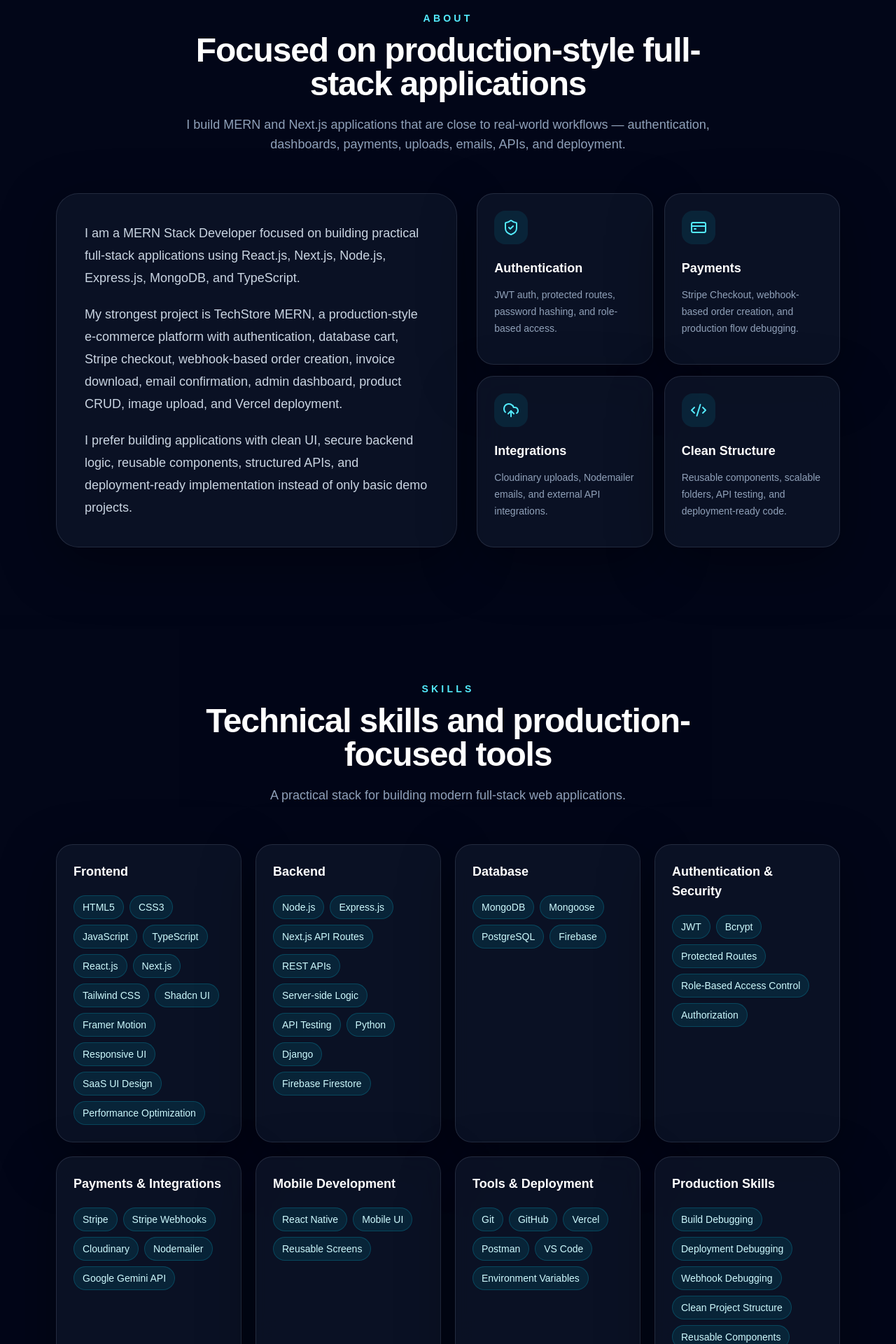
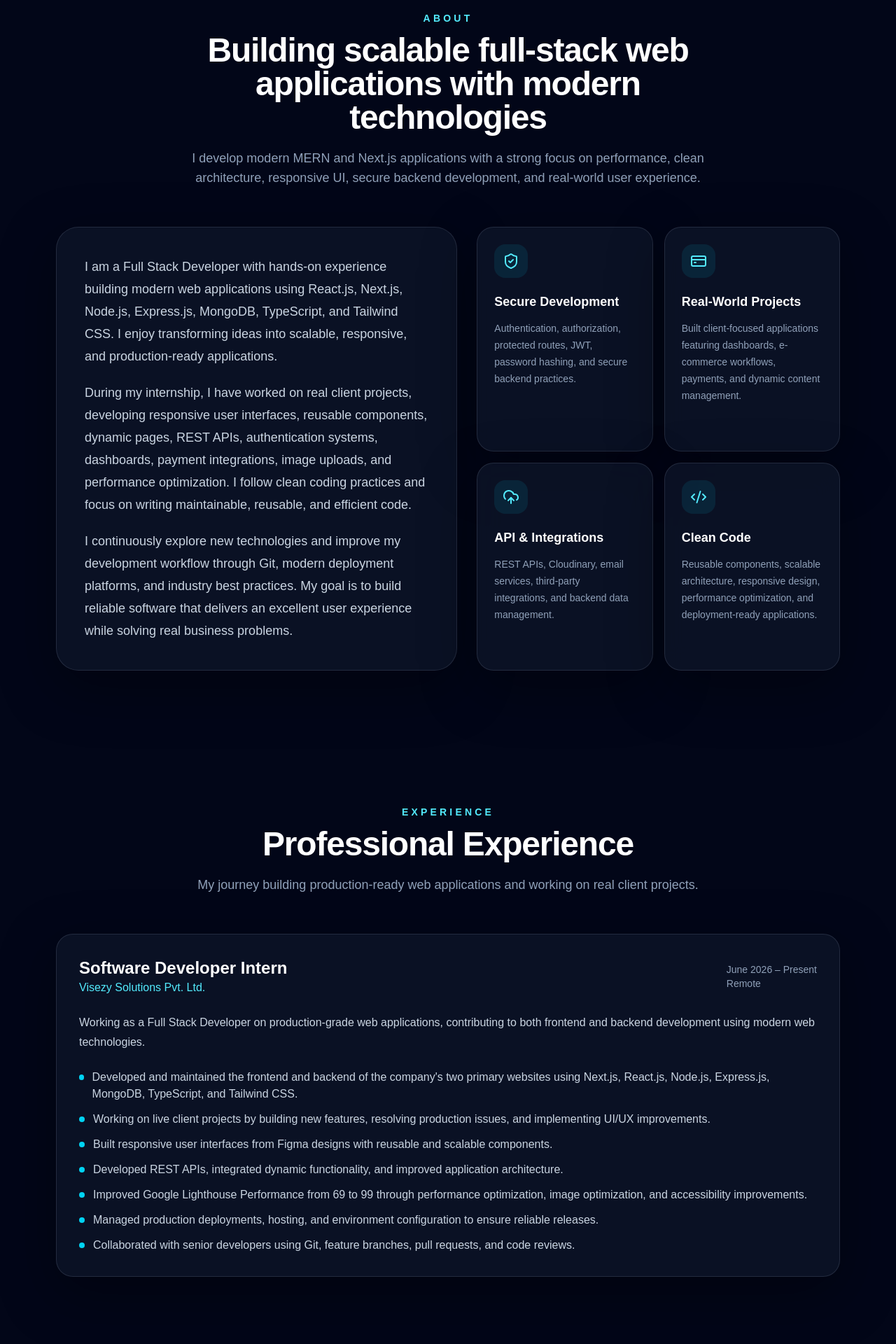
Before and after one commit to harshrajsinhvaghela7586/Portfolio, a Next.js app: page / in a window 1280 px wide. Shown: the part 880-2800 px from the top of the page at 70% size. Built offline with nearby package versions, Linux system fonts and the light colour scheme.

Commit message:
feat: enhance portfolio content and add experience section

```diff
--- a/src/app/page.tsx
+++ b/src/app/page.tsx
@@ -7,6 +7,7 @@ import ProjectTimeline from "../components/ProjectTimeline";
 import Education from "../components/Education";
 import Contact from "../components/Contact";
 import Footer from "../components/Footer";
+import Experience from "../components/Experience";
 
 export default function Home() {
   return (
@@ -14,6 +15,7 @@ export default function Home() {
       <Navbar />
       <Hero />
       <About />
+      <Experience />
       <Skills />
       <Projects />
       <ProjectTimeline />
--- a/src/components/About.tsx
+++ b/src/components/About.tsx
@@ -7,34 +7,33 @@ import SectionHeading from "./SectionHeading";
 const highlights = [
   {
     icon: ShieldCheck,
-    title: "Authentication",
-    text: "JWT auth, protected routes, password hashing, and role-based access.",
+    title: "Secure Development",
+    text: "Authentication, authorization, protected routes, JWT, password hashing, and secure backend practices.",
   },
   {
     icon: CreditCard,
-    title: "Payments",
-    text: "Stripe Checkout, webhook-based order creation, and production flow debugging.",
+    title: "Real-World Projects",
+    text: "Built client-focused applications featuring dashboards, e-commerce workflows, payments, and dynamic content management.",
   },
   {
     icon: UploadCloud,
-    title: "Integrations",
-    text: "Cloudinary uploads, Nodemailer emails, and external API integrations.",
+    title: "API & Integrations",
+    text: "REST APIs, Cloudinary, email services, third-party integrations, and backend data management.",
   },
   {
     icon: Code2,
-    title: "Clean Structure",
-    text: "Reusable components, scalable folders, API testing, and deployment-ready code.",
+    title: "Clean Code",
+    text: "Reusable components, scalable architecture, responsive design, performance optimization, and deployment-ready applications.",
   },
 ];
-
 export default function About() {
   return (
     <section id="about" className="section-padding bg-slate-950">
       <div className="container-custom">
         <SectionHeading
           eyebrow="About"
-          title="Focused on production-style full-stack applications"
-          description="I build MERN and Next.js applications that are close to real-world workflows — authentication, dashboards, payments, uploads, emails, APIs, and deployment."
+          title="Building scalable full-stack web applications with modern technologies"
+          description="I develop modern MERN and Next.js applications with a strong focus on performance, clean architecture, responsive UI, secure backend development, and real-world user experience."
         />
 
         <div className="grid gap-7 lg:grid-cols-[1.05fr_0.95fr]">
@@ -47,23 +46,25 @@ export default function About() {
           >
             <div className="space-y-5 text-base leading-8 text-slate-300 sm:text-lg">
               <p>
-                I am a MERN Stack Developer focused on building practical
-                full-stack applications using React.js, Next.js, Node.js,
-                Express.js, MongoDB, and TypeScript.
+                I am a Full Stack Developer with hands-on experience building modern web
+                applications using React.js, Next.js, Node.js, Express.js, MongoDB,
+                TypeScript, and Tailwind CSS. I enjoy transforming ideas into scalable,
+                responsive, and production-ready applications.
               </p>
 
               <p>
-                My strongest project is TechStore MERN, a production-style
-                e-commerce platform with authentication, database cart, Stripe
-                checkout, webhook-based order creation, invoice download,
-                email confirmation, admin dashboard, product CRUD, image
-                upload, and Vercel deployment.
+                During my internship, I have worked on real client projects, developing
+                responsive user interfaces, reusable components, dynamic pages, REST APIs,
+                authentication systems, dashboards, payment integrations, image uploads,
+                and performance optimization. I follow clean coding practices and focus on
+                writing maintainable, reusable, and efficient code.
               </p>
 
               <p>
-                I prefer building applications with clean UI, secure backend
-                logic, reusable components, structured APIs, and deployment-ready
-                implementation instead of only basic demo projects.
+                I continuously explore new technologies and improve my development
+                workflow through Git, modern deployment platforms, and industry best
+                practices. My goal is to build reliable software that delivers an excellent
+                user experience while solving real business problems.
               </p>
             </div>
           </motion.div>
--- /dev/null
+++ b/src/components/Experience.tsx
@@ -0,0 +1,58 @@
+import { experiences } from "../data/experience";
+import SectionHeading from "./SectionHeading";
+
+export default function Experience() {
+  return (
+    <section id="experience" className="section-padding">
+      <div className="container-custom">
+        <SectionHeading
+          eyebrow="Experience"
+          title="Professional Experience"
+          description="My journey building production-ready web applications and working on real client projects."
+        />
+
+        <div className="space-y-8">
+          {experiences.map((experience) => (
+            <div
+              key={experience.company}
+              className="glass-card rounded-3xl p-8"
+            >
+              <div className="flex flex-col gap-2 md:flex-row md:items-center md:justify-between">
+                <div>
+                  <h3 className="text-2xl font-bold text-white">
+                    {experience.role}
+                  </h3>
+
+                  <p className="text-cyan-300">
+                    {experience.company}
+                  </p>
+                </div>
+
+                <div className="text-sm text-slate-400">
+                  <p>{experience.duration}</p>
+                  <p>{experience.location}</p>
+                </div>
+              </div>
+
+              <p className="mt-6 text-slate-300 leading-7">
+                {experience.description}
+              </p>
+
+              <ul className="mt-6 space-y-3">
+                {experience.highlights.map((item) => (
+                  <li
+                    key={item}
+                    className="flex gap-3 text-slate-300"
+                  >
+                    <span className="mt-2 h-2 w-2 rounded-full bg-cyan-400" />
+                    <span>{item}</span>
+                  </li>
+                ))}
+              </ul>
+            </div>
+          ))}
+        </div>
+      </div>
+    </section>
+  );
+}
--- a/src/components/Hero.tsx
+++ b/src/components/Hero.tsx
@@ -49,7 +49,7 @@ export default function Hero() {
           transition={{ duration: 0.7 }}
         >
           <p className="mb-5 inline-flex rounded-full border border-cyan-400/30 bg-cyan-400/10 px-4 py-2 text-sm font-medium text-cyan-200">
-            MERN Stack Developer
+            Full Stack Developer • MERN • Next.js
           </p>
 
           <h1 className="max-w-4xl text-4xl font-black leading-tight tracking-tight text-white sm:text-5xl md:text-7xl">
@@ -58,8 +58,10 @@ export default function Hero() {
           </h1>
 
           <p className="mt-6 max-w-2xl text-lg leading-8 text-slate-300">
-            I build full-stack web applications with modern frontend, scalable
-            backend, secure authentication, payments, and cloud deployment.
+            I build scalable full-stack web applications using React, Next.js,
+            Node.js, Express.js, MongoDB, and TypeScript, delivering clean,
+            responsive user interfaces and secure backend solutions for
+            real-world applications.
           </p>
 
           <div className="mt-9 flex flex-col gap-4 sm:flex-row">
@@ -118,16 +120,17 @@ export default function Hero() {
             <div className="mb-6 h-32 rounded-3xl bg-gradient-to-br from-cyan-400/30 via-blue-500/20 to-indigo-500/30" />
 
             <p className="text-sm uppercase tracking-[0.25em] text-cyan-300">
-              Portfolio
+              Software Developer
             </p>
 
             <h3 className="mt-3 text-2xl font-bold text-white">
-              Full-Stack Developer
+              Full Stack Developer
             </h3>
 
             <p className="mt-4 text-sm leading-6 text-slate-400">
-              React, Next.js, Node.js, MongoDB, APIs, authentication, payments,
-              dashboards, and deployment-focused project development.
+              Passionate about building modern web applications with scalable
+              architecture, REST APIs, authentication, responsive UI, cloud
+              integrations, and performance-focused development.
             </p>
           </div>
         </motion.div>
--- a/src/components/Navbar.tsx
+++ b/src/components/Navbar.tsx
@@ -4,7 +4,7 @@ import { Download, Menu, X } from "lucide-react";
 import { motion } from "framer-motion";
 
 const navLinks = [
-  { label: "Home", href: "#home" }, { label: "About", href: "#about" },
+  { label: "Home", href: "#home" }, { label: "About", href: "#about" },{ label: "Experience", href: "#experience" },
   { label: "Skills", href: "#skills" }, { label: "Projects", href: "#projects" },
   { label: "Timeline", href: "#timeline" }, { label: "Education", href: "#education" },
   { label: "Contact", href: "#contact" },
--- /dev/null
+++ b/src/data/experience.ts
@@ -0,0 +1,29 @@
+export type Experience = {
+  company: string;
+  role: string;
+  duration: string;
+  location: string;
+  description: string;
+  highlights: string[];
+};
+
+export const experiences: Experience[] = [
+  {
+    company: "Visezy Solutions Pvt. Ltd.",
+    role: "Software Developer Intern",
+    duration: "June 2026 – Present",
+    location: "Remote",
+    description:
+      "Working as a Full Stack Developer on production-grade web applications, contributing to both frontend and backend development using modern web technologies.",
+
+    highlights: [
+      "Developed and maintained the frontend and backend of the company's two primary websites using Next.js, React.js, Node.js, Express.js, MongoDB, TypeScript, and Tailwind CSS.",
+      "Working on live client projects by building new features, resolving production issues, and implementing UI/UX improvements.",
+      "Built responsive user interfaces from Figma designs with reusable and scalable components.",
+      "Developed REST APIs, integrated dynamic functionality, and improved application architecture.",
+      "Improved Google Lighthouse Performance from 69 to 99 through performance optimization, image optimization, and accessibility improvements.",
+      "Managed production deployments, hosting, and environment configuration to ensure reliable releases.",
+      "Collaborated with senior developers using Git, feature branches, pull requests, and code reviews.",
+    ],
+  },
+];
--- a/src/data/skills.ts
+++ b/src/data/skills.ts
@@ -33,6 +33,12 @@ export const skillCategories: SkillCategory[] = [
       "Python",
       "Django",
       "Firebase Firestore",
+      "CRUD Operations",
+      "Middleware",
+      "File Upload Handling",
+      "Error Handling",
+      "MVC Architecture",
+      "API Validation",
     ],
   },
   {
@@ -47,6 +53,8 @@ export const skillCategories: SkillCategory[] = [
       "Protected Routes",
       "Role-Based Access Control",
       "Authorization",
+      "CORS",
+      "Input Validation",
     ],
   },
   {
@@ -57,6 +65,9 @@ export const skillCategories: SkillCategory[] = [
       "Cloudinary",
       "Nodemailer",
       "Google Gemini API",
+      "Webhook Handling",
+      "Email Notifications",
+      "Image Optimization",
     ],
   },
   {
@@ -72,6 +83,8 @@ export const skillCategories: SkillCategory[] = [
       "Postman",
       "VS Code",
       "Environment Variables",
+      "Netlify",
+      "Chrome DevTools",
     ],
   },
   {
@@ -88,6 +101,14 @@ export const skillCategories: SkillCategory[] = [
       "Lighthouse Optimization",
       "AI Integration",
       "SaaS Architecture",
+      "Code Splitting",
+      "Lazy Loading",
+      "Image Optimization",
+      "Responsive Design",
+      "Cross-Browser Compatibility",
+      "Component Architecture",
+      "SEO Best Practices",
+      "Performance Optimization",
     ],
   },
 ];
```
Also changed, not shown: public/projects/spendpilot.png (added), 1 other file (tests, documents, lock files or other folders). Lines whose indentation alone changed are shown as unchanged.
